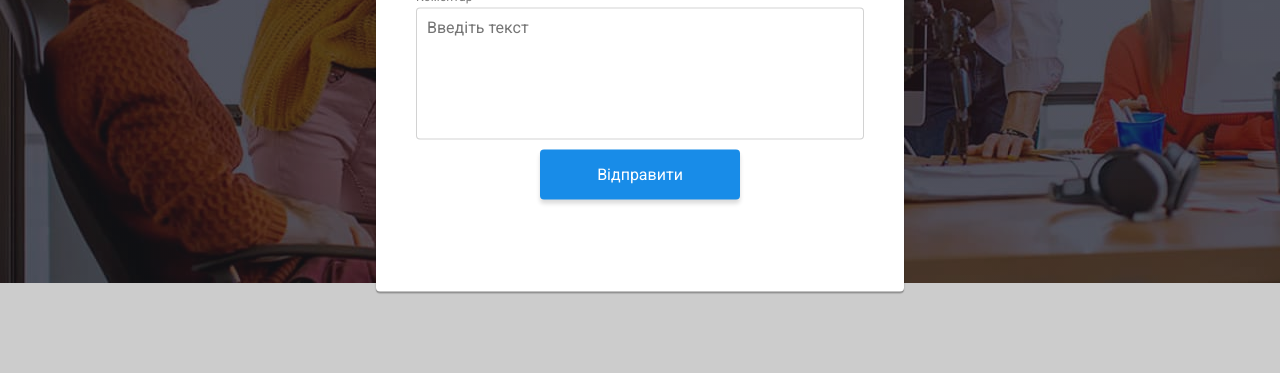
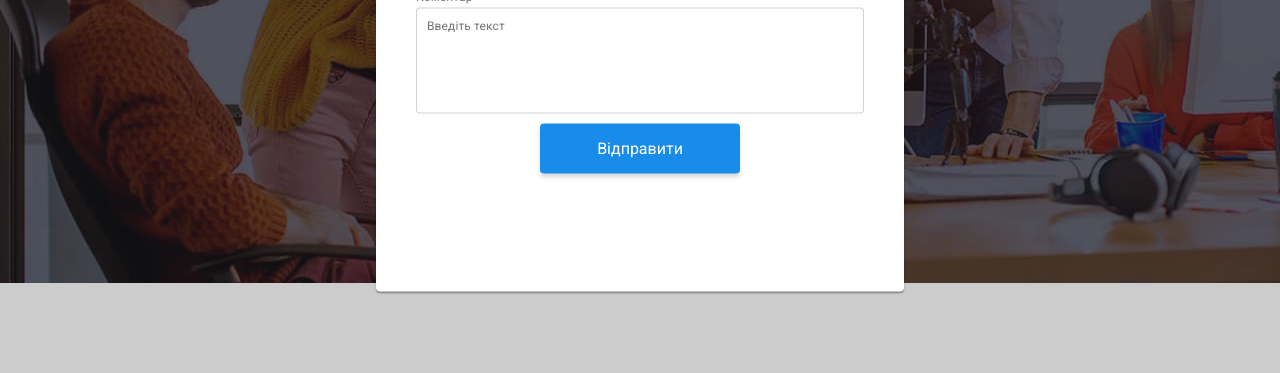
Before and after one commit to Pavlo85/goit-markup-hw-06, a plain HTML site: page index.html in a window 1280 px wide. Both pictures are taken after a click on the button "Замовити послугу". Shown: the part 399-772 px from the top of the page. Drawn offline with nearby package versions, Linux system fonts and the light colour scheme.

Commit message:
text-area-color

```diff
--- a/css/styles.css
+++ b/css/styles.css
@@ -761,6 +761,12 @@ padding-left: 42px;
     border: 1px solid rgba(33, 33, 33, 0.2);
 border-radius: 4px;
 resize: none;
+font-weight: 400;
+font-size: 12px;
+line-height: 1.17;
+letter-spacing: 0.01em;
+color: rgba(117, 117, 117, 0.5);
+
 
   }
 
```
